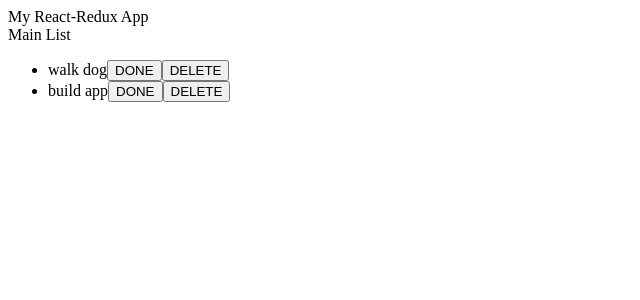
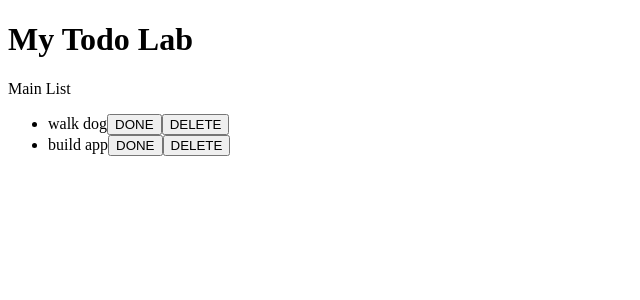
Before and after one commit to GregatGit/todos-lab, a React (Create React App) app: page / in a window 1280 px wide. Shown: the top 300 px of the page, without its empty margins (0-640 px from the left). Built offline with nearby package versions, Linux system fonts and the light colour scheme.

Commit message:
give title

```diff
--- a/src/App.js
+++ b/src/App.js
@@ -6,7 +6,7 @@ import MainList from './components/MainList'
 function App() {
   return (
     <div>
-      My React-Redux App
+      <h1>My Todo Lab</h1>
       <MainList />
     </div>
   )
```
